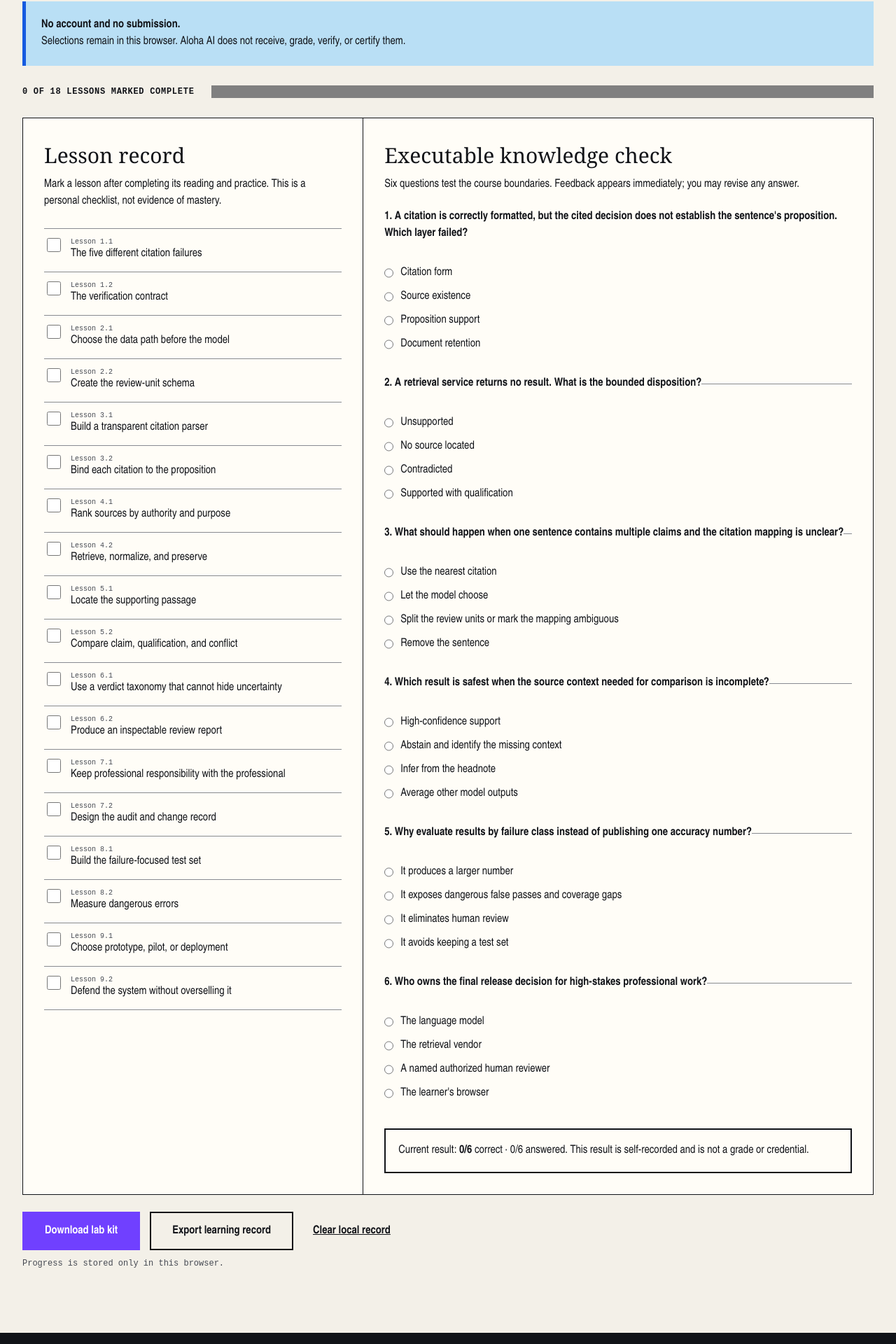
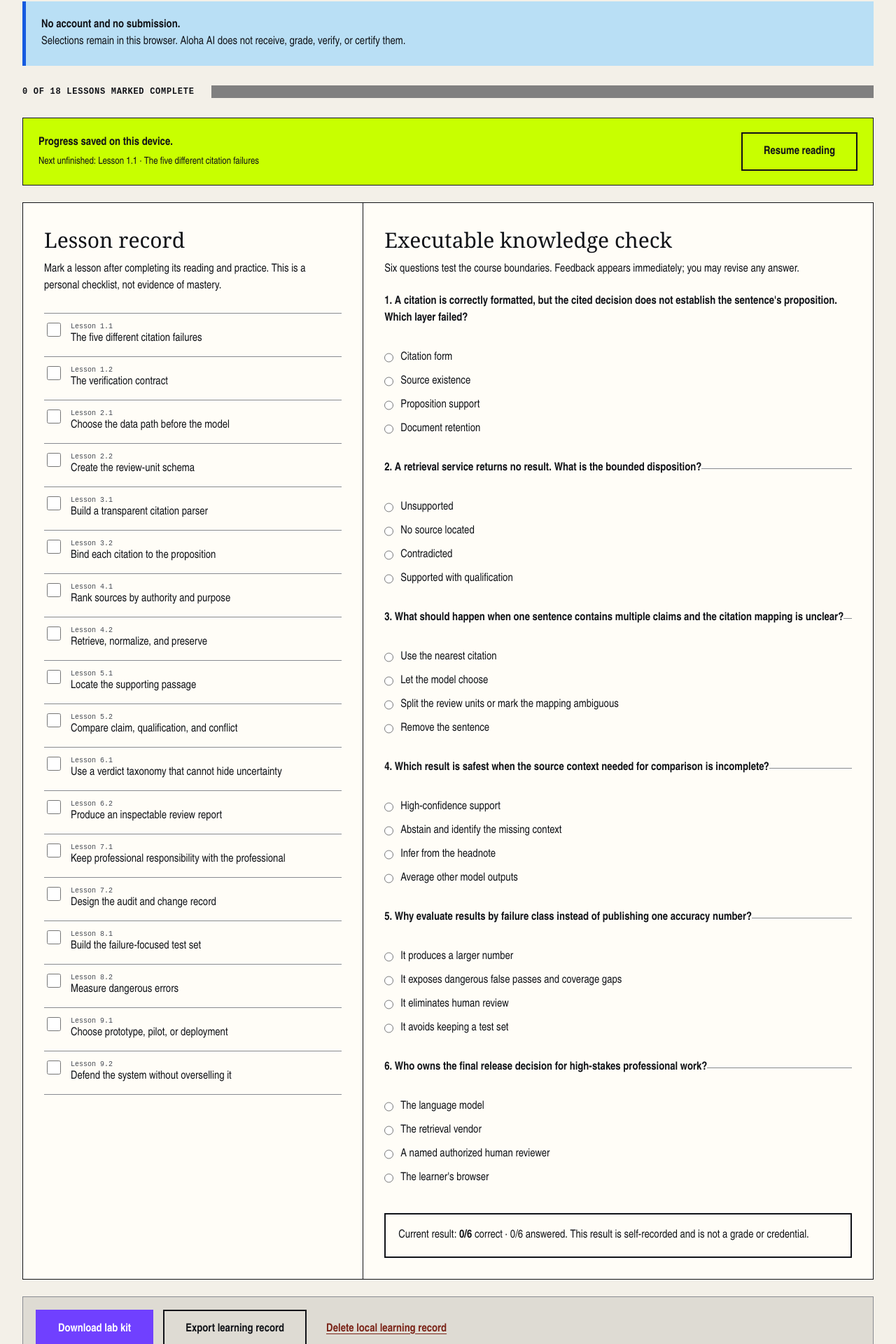
Before and after one commit to rn-collins/aloha-ai-consulting, a Next.js app: page /learning/citation-verifier in a window 1280 px wide. Shown: the part 3511-5431 px from the top of the page at 70% size. Built offline with nearby package versions, Linux system fonts and the light colour scheme.

Commit message:
Refine workspace finish and resume flows

```diff
--- a/app/learning/citation-verifier/course-workspace.tsx
+++ b/app/learning/citation-verifier/course-workspace.tsx
@@ -33,6 +33,7 @@ export function CourseWorkspace(){
   useEffect(()=>{if(!ready)return;const next={...state,updatedAt:new Date().toISOString()};localStorage.setItem(STORAGE_KEY,JSON.stringify(next));},[state,ready]);
   const score=useMemo(()=>questions.reduce((total,q,index)=>total+(state.answers[index]===q.answer?1:0),0),[state.answers]);
   const answered=Object.keys(state.answers).length;
+  const nextLesson=lessonTitles.findIndex((_,index)=>!state.completed.includes(index));
   function toggle(index:number){setState(current=>({...current,completed:current.completed.includes(index)?current.completed.filter(item=>item!==index):[...current.completed,index].sort((a,b)=>a-b)}));}
   function download(name:string,content:string,type:string){const url=URL.createObjectURL(new Blob([content],{type}));const link=document.createElement("a");link.href=url;link.download=name;link.click();URL.revokeObjectURL(url);setMessage(`${name} downloaded.`)}
   function exportRecord(){const record={recordType:"Aloha AI self-directed learning record",course:"Build a Trust-Safe Citation Verifier",version:1,exportedAt:new Date().toISOString(),learnerAttestation:"Self-recorded; not verified, graded, certified, or credentialed by Aloha AI.",completedLessons:state.completed.map(index=>({lesson:index+1,title:lessonTitles[index]})),knowledgeCheck:{answered,total:questions.length,score,responses:questions.map((q,index)=>({question:q.prompt,selected:state.answers[index]===undefined?null:q.options[state.answers[index]],correct:state.answers[index]===q.answer}))}};download("citation-verifier-learning-record.json",JSON.stringify(record,null,2),"application/json")}
@@ -41,10 +42,11 @@ export function CourseWorkspace(){
     <p className="section-label">Self-directed workspace · browser-local</p><h2 id="workspace-title">Practice, check, and keep your own record.</h2>
     <div className="booking-state"><strong>No account and no submission.</strong><br/>Selections remain in this browser. Aloha AI does not receive, grade, verify, or certify them.</div>
     <div className="course-progress" aria-live="polite"><span>{state.completed.length} of 18 lessons marked complete</span><progress max="18" value={state.completed.length}>{state.completed.length} of 18</progress></div>
+    <div className="course-resume"><div><strong>{ready?"Progress saved on this device.":"Restoring your progress…"}</strong><span>{nextLesson===-1?"All lessons are marked complete. You can revisit any lesson or export your record.":`Next unfinished: Lesson ${Math.floor(nextLesson/2)+1}.${nextLesson%2+1} · ${lessonTitles[nextLesson]}`}</span></div><a className="button" href={nextLesson===-1?"#curriculum":`#lesson-${nextLesson+1}`} onClick={()=>{if(nextLesson!==-1)document.getElementById(`lesson-${nextLesson+1}`)?.setAttribute("open","")}}>{nextLesson===-1?"Review the course":"Resume reading"}</a></div>
     <div className="course-workspace-grid">
       <article><h3>Lesson record</h3><p>Mark a lesson after completing its reading and practice. This is a personal checklist, not evidence of mastery.</p><ol className="lesson-checklist">{lessonTitles.map((title,index)=><li key={title}><label><input type="checkbox" checked={state.completed.includes(index)} onChange={()=>toggle(index)}/><span><small>Lesson {Math.floor(index/2)+1}.{index%2+1}</small>{title}</span></label></li>)}</ol></article>
       <article><h3>Executable knowledge check</h3><p>Six questions test the course boundaries. Feedback appears immediately; you may revise any answer.</p>{questions.map((question,index)=><fieldset className="knowledge-question" key={question.prompt}><legend>{index+1}. {question.prompt}</legend>{question.options.map((option,optionIndex)=><label key={option}><input type="radio" name={`question-${index}`} checked={state.answers[index]===optionIndex} onChange={()=>setState(current=>({...current,answers:{...current.answers,[index]:optionIndex}}))}/>{option}</label>)}{state.answers[index]!==undefined&&<p className={state.answers[index]===question.answer?"feedback correct":"feedback review"}><strong>{state.answers[index]===question.answer?"Correct.":"Review this."}</strong> {question.reason}</p>}</fieldset>)}<p className="knowledge-score" aria-live="polite">Current result: <strong>{score}/{questions.length}</strong> correct · {answered}/{questions.length} answered. This result is self-recorded and is not a grade or credential.</p></article>
     </div>
-    <div className="course-actions"><button className="button primary" type="button" onClick={()=>download("citation-verifier-lab-kit.md",labKit,"text/markdown")}>Download lab kit</button><button className="button" type="button" onClick={exportRecord}>Export learning record</button><button className="text-button" type="button" onClick={clearRecord}>Clear local record</button></div><p className="action-status" aria-live="polite">{message}</p>
+    <div className="course-actions workspace-actions"><button className="button primary" type="button" onClick={()=>download("citation-verifier-lab-kit.md",labKit,"text/markdown")}>Download lab kit</button><button className="button" type="button" onClick={exportRecord}>Export learning record</button><button className="text-button danger-action" type="button" onClick={clearRecord}>Delete local learning record</button></div><p className="action-status" aria-live="polite">{message}</p>
   </section>
 }
```
